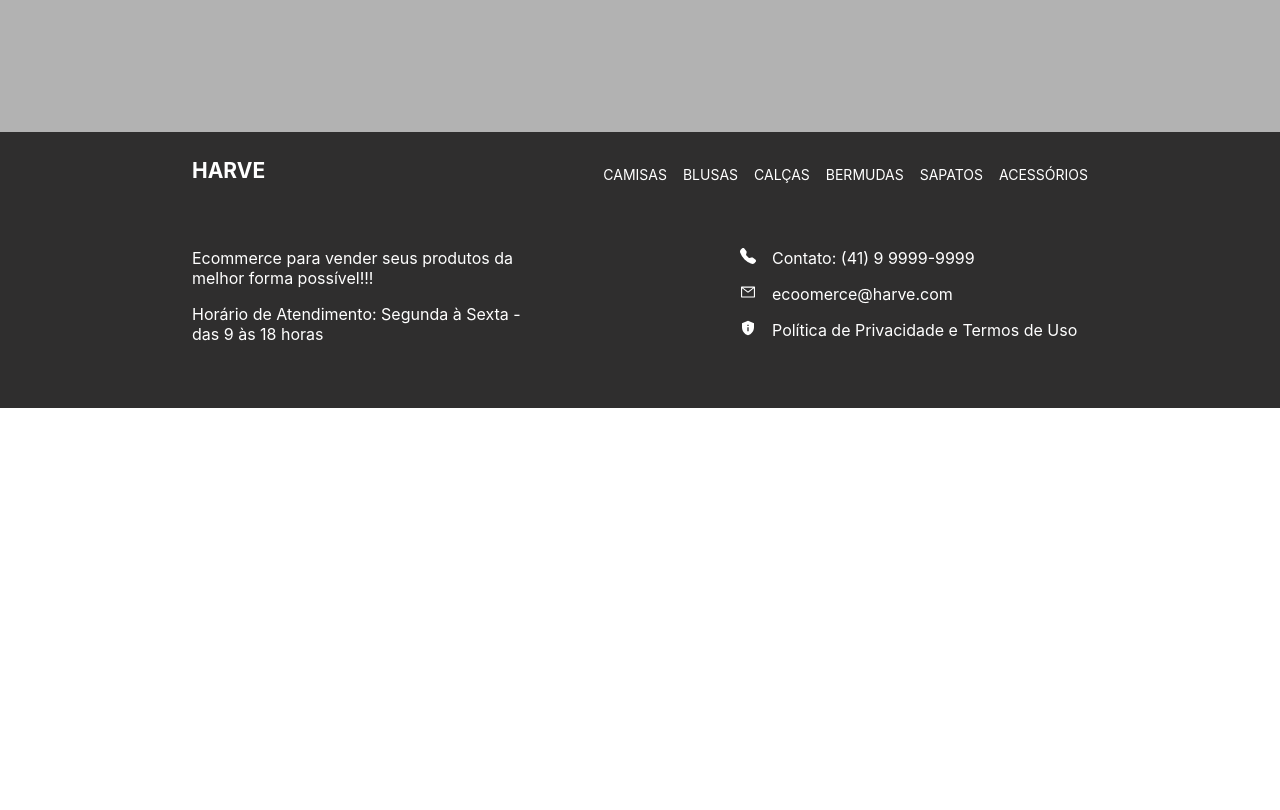
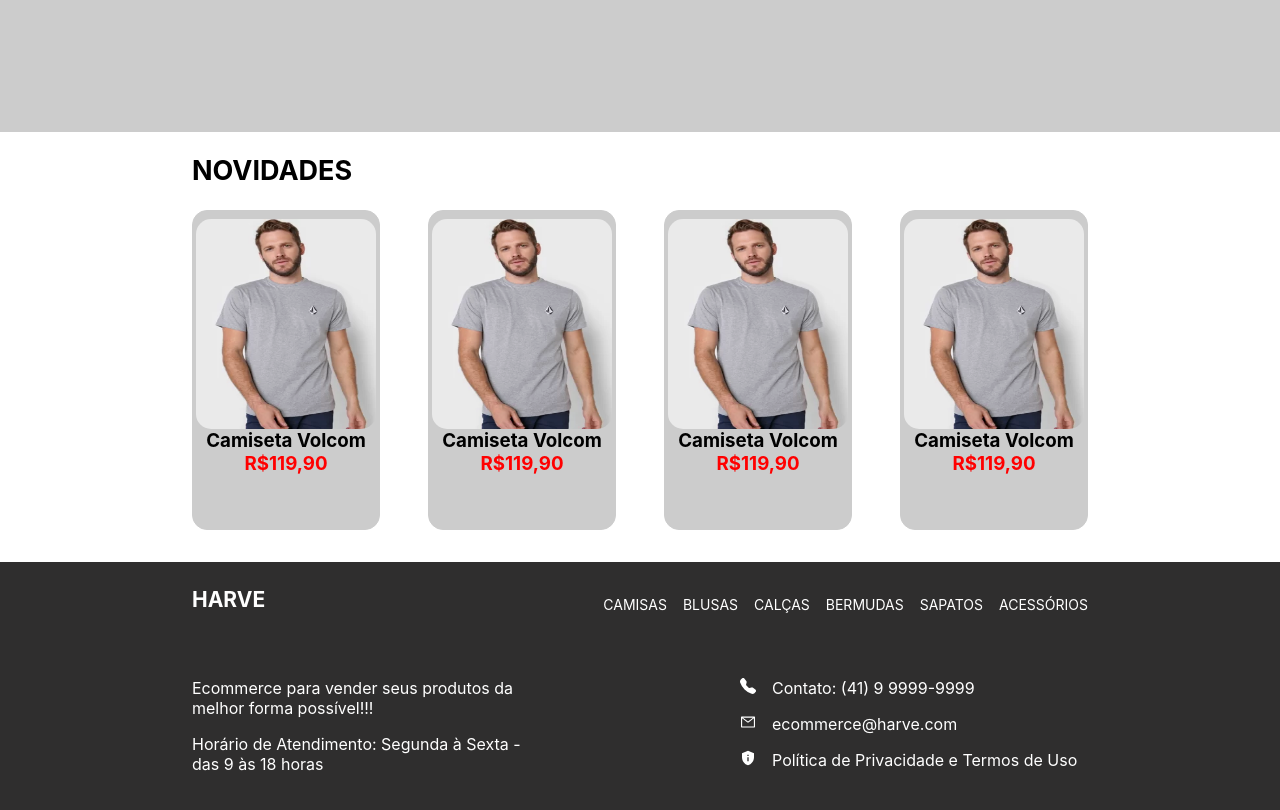
Before and after one commit to Leonardo0159/ecommerce-frontend, a Next.js app: page / in a window 1280 px wide. Shown: the part 500-1310 px from the top of the page. Before the commit the page ends 908 px from the top, so only its background shows below. Built offline with nearby package versions, Linux system fonts and the light colour scheme.

Commit message:
novidades, banner e footer

```diff
--- a/src/components/Banner/Banner.module.css
+++ b/src/components/Banner/Banner.module.css
@@ -1,5 +1,5 @@
 .banner {
-    background-image: url("../../assets/images/lacoste.gif");
+    background-image: url("../../assets/gifs/lacoste.gif");
     background-size: cover;
     background-position: center;
     width: 100vw;
@@ -7,7 +7,7 @@
 }
 
 .container {
-    background-color: rgba(0, 0, 0, 0.3);
+    background-color: rgba(0, 0, 0, 0.2);
     width: 100%;
     height: 100%;
     display: flex;
--- a/src/components/Footer/index.js
+++ b/src/components/Footer/index.js
@@ -75,7 +75,7 @@
               <AiOutlineMail />
             </div>
             <div className={styles.contactDescription}>
-              <span>ecoomerce@harve.com</span>
+              <span>ecommerce@harve.com</span>
             </div>
           </div>
           <div className={styles.contactDetails}>
--- /dev/null
+++ b/src/components/ProductsNews/ProductsNews.module.css
@@ -0,0 +1,61 @@
+.productsNews {
+    width: 100vw;
+}
+
+.container {
+    margin: 0 15vw;
+    display: flex;
+    flex-direction: column;
+}
+
+.title {
+    font-size: 18px;
+}
+
+.boxes {
+    margin-bottom: 2rem;
+    display: flex;
+    flex-direction: row;
+    gap: 3rem;
+}
+
+.box {
+    width: 15rem;
+    height: 20rem;
+    background-color: #CCC;
+    border: 1px solid #CCC;
+    border-radius: 15px;
+    display: flex;
+    flex-direction: column;
+    align-items: center;
+}
+
+.imageProduct {
+    margin-top: 0.5rem;
+    width: 180px;
+    height: 210px;
+}
+
+.imageProduct img{
+    width: 100%;
+    height: 100%;
+    border-radius: 15px;
+}
+
+.nameProduct {
+
+}
+
+.nameProduct h3 {
+    margin: 0;
+    padding: 0;
+}
+
+.valueProduct {
+    color: red;
+}
+
+.valueProduct h3{
+    margin: 0;
+    padding: 0;
+}
--- /dev/null
+++ b/src/components/ProductsNews/index.js
@@ -0,0 +1,59 @@
+import styles from "./ProductsNews.module.css";
+
+export const ProductsNews = () => {
+  return (
+    <div className={styles.productsNews}>
+        <div className={styles.container}>
+            <div className={styles.title}>
+                <h2>NOVIDADES</h2>
+            </div>
+            <div className={styles.boxes}>
+                <div className={styles.box}>
+                    <div className={styles.imageProduct}>
+                        <img src="/CamisaVolcom.png" />
+                    </div>
+                    <div className={styles.nameProduct}>
+                        <h3>Camiseta Volcom</h3>
+                    </div>
+                    <div className={styles.valueProduct}>
+                        <h3>R$119,90</h3>
+                    </div>
+                </div>
+                <div className={styles.box}>
+                    <div className={styles.imageProduct}>
+                        <img src="/CamisaVolcom.png" />
+                    </div>
+                    <div className={styles.nameProduct}>
+                        <h3>Camiseta Volcom</h3>
+                    </div>
+                    <div className={styles.valueProduct}>
+                        <h3>R$119,90</h3>
+                    </div>
+                </div>
+                <div className={styles.box}>
+                    <div className={styles.imageProduct}>
+                        <img src="/CamisaVolcom.png" />
+                    </div>
+                    <div className={styles.nameProduct}>
+                        <h3>Camiseta Volcom</h3>
+                    </div>
+                    <div className={styles.valueProduct}>
+                        <h3>R$119,90</h3>
+                    </div>
+                </div>
+                <div className={styles.box}>
+                    <div className={styles.imageProduct}>
+                        <img src="/CamisaVolcom.png" />
+                    </div>
+                    <div className={styles.nameProduct}>
+                        <h3>Camiseta Volcom</h3>
+                    </div>
+                    <div className={styles.valueProduct}>
+                        <h3>R$119,90</h3>
+                    </div>
+                </div>
+            </div>
+        </div>
+    </div>
+  )
+};
--- a/src/pages/index.js
+++ b/src/pages/index.js
@@ -2,6 +2,7 @@
 import { Banner } from '../components/Banner'
 import { Footer } from '../components/Footer'
 import { Header } from '../components/Header'
+import { ProductsNews } from '../components/ProductsNews'
 import styles from '../styles/Home.module.css'
 
 export default function Home() {
@@ -15,6 +16,7 @@
 
       <Header />
       <Banner />
+      <ProductsNews />
       <Footer />
 
     </div>
```
Also changed, not shown: public/CamisaVolcom.png (added), src/assets/gifs/lacoste.gif (renamed from src/assets/images/lacoste.gif).
